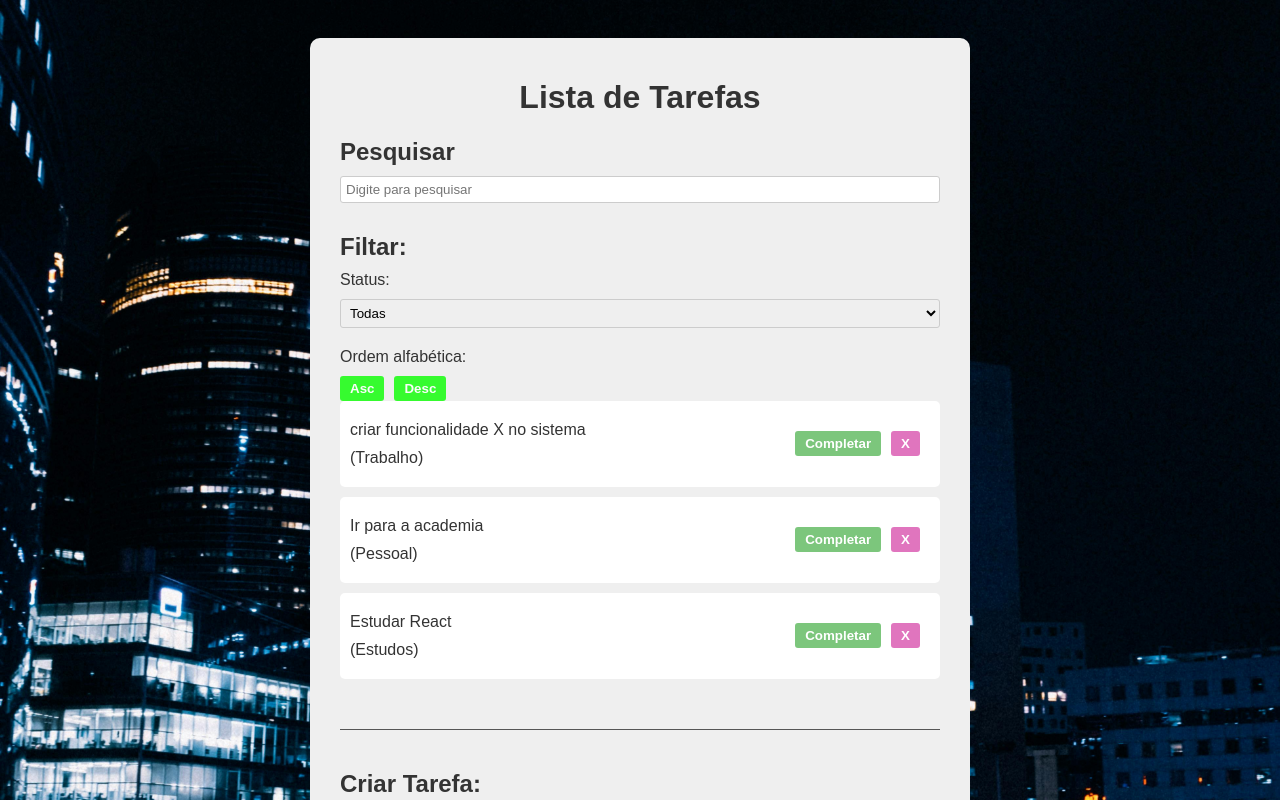
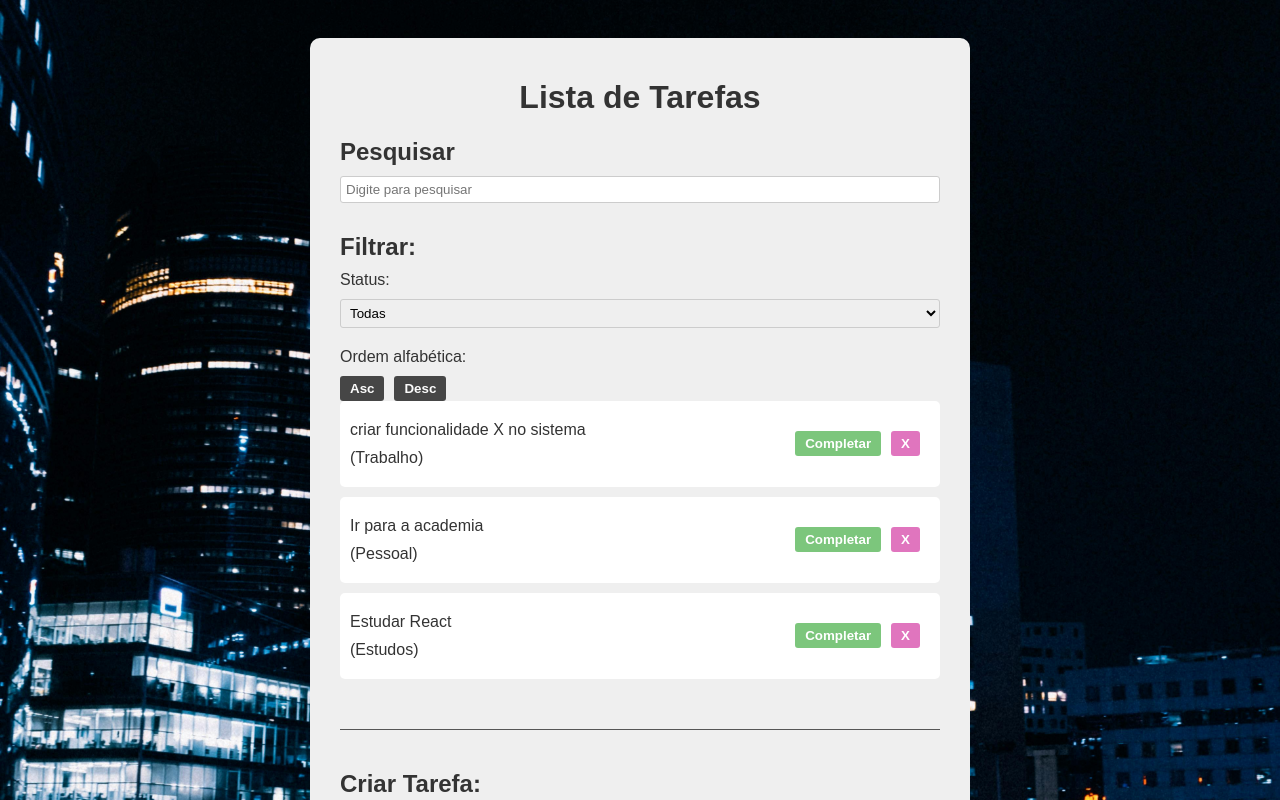
Before and after one commit to kevincalantone/Gerenciador-de-tarefas-com-React, a React (Vite) app: page / in a window 1280 px wide. Shown: the top 800 px of the page. Built offline with nearby package versions, Linux system fonts and the light colour scheme.

Commit message:
Fix: corrige ortografia no H2 Filtrar

```diff
--- a/src/App.css
+++ b/src/App.css
@@ -33,7 +33,7 @@ input{
 
 
 button{
-    background-color: #09ff00;
+    background-color: #1d1d1d;
     color: #fff;
     padding: 5px 10px;
     margin-right: 10px;
--- a/src/components/Filter.jsx
+++ b/src/components/Filter.jsx
@@ -3,7 +3,7 @@ import React from 'react'
 const Filter = () => {
   return (
     <div className='filter'>
-        <h2>Filtar: </h2>
+        <h2>Filtrar: </h2>
         <div className="filter-options">
             <div className="">
                 <p>Status: </p>
```
